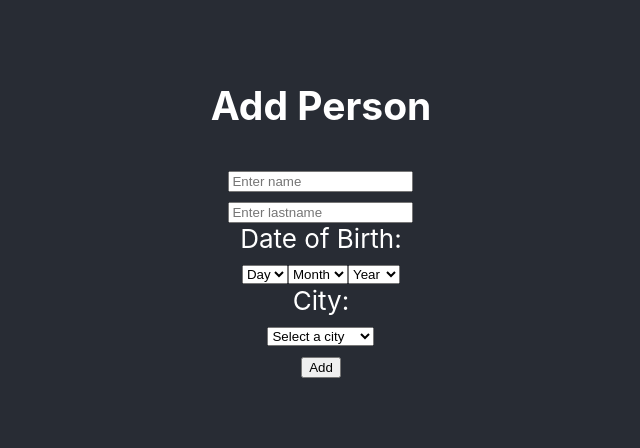
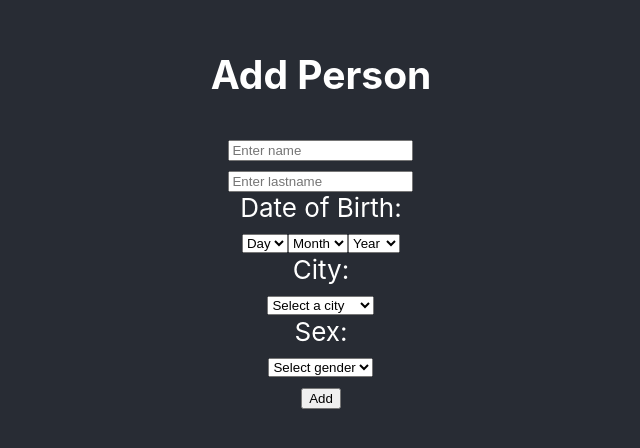
Before and after one commit to VMM-MMV/CV-App, a React (Create React App) app in the folder app/: page / in a window 1280 px wide. Shown: the part 186-634 px from the top of the page, without its empty margins (319-959 px from the left). Built offline with nearby package versions, Linux system fonts and the light colour scheme.

Commit message:
added sex

```diff
--- a/app/src/PersonForm.js
+++ b/app/src/PersonForm.js
@@ -7,6 +7,7 @@ function PersonForm() {
     const [day, setDay] = useState('');
     const [month, setMonth] = useState('');
     const [year, setYear] = useState('');
+    const [sex, setSex] = useState('');
     const [city, setCity] = useState('');
 
     const cities = [
@@ -25,15 +26,22 @@ function PersonForm() {
 
     const handleSubmit = async (e) => {
         e.preventDefault();
+
+        if (!name || !lastname || !day || !month || !year || !sex || !city) {
+            alert('Please fill out all fields.');
+            return;
+        }
+
         try {
             const birthdate = `${year}-${String(month).padStart(2, '0')}-${String(day).padStart(2, '0')}`;
-            await axios.post('http://localhost:8080/addPerson', { name, lastname, birthdate, city });
+            await axios.post('http://localhost:8080/addPerson', { name, lastname, birthdate, city, sex });
             alert('Person added successfully!');
             setName('');
             setLastname('');
             setDay('');
             setMonth('');
             setYear('');
+            setSex('');
             setCity('');
         } catch (error) {
             alert('Error adding person: ' + error);
@@ -46,6 +54,7 @@ function PersonForm() {
             <form onSubmit={handleSubmit}>
                 <input type="text" placeholder="Enter name" value={name} onChange={e => setName(e.target.value)} /><br />
                 <input type="text" placeholder="Enter lastname" value={lastname} onChange={e => setLastname(e.target.value)} /><br />
+
                 Date of Birth:<br />
                 <select value={day} onChange={e => setDay(e.target.value)}>
                     <option value="">Day</option>
@@ -59,11 +68,20 @@ function PersonForm() {
                     <option value="">Year</option>
                     {years.map(y => <option key={y} value={y}>{y}</option>)}
                 </select><br />
+
                 City:<br />
                 <select value={city} onChange={e => setCity(e.target.value)}>
                     <option value="">Select a city</option>
                     {cities.map(c => <option key={c} value={c}>{c}</option>)}
                 </select><br />
+
+                Sex:<br />
+                <select value={sex} onChange={e => setSex(e.target.value)}>
+                    <option value="">Select gender</option>
+                    <option value="MALE">Male</option>
+                    <option value="FEMALE">Female</option>
+                </select><br />
+
                 <button type="submit">Add</button>
             </form>
         </div>
```
Also changed, not shown: app/src/a.txt (added).
